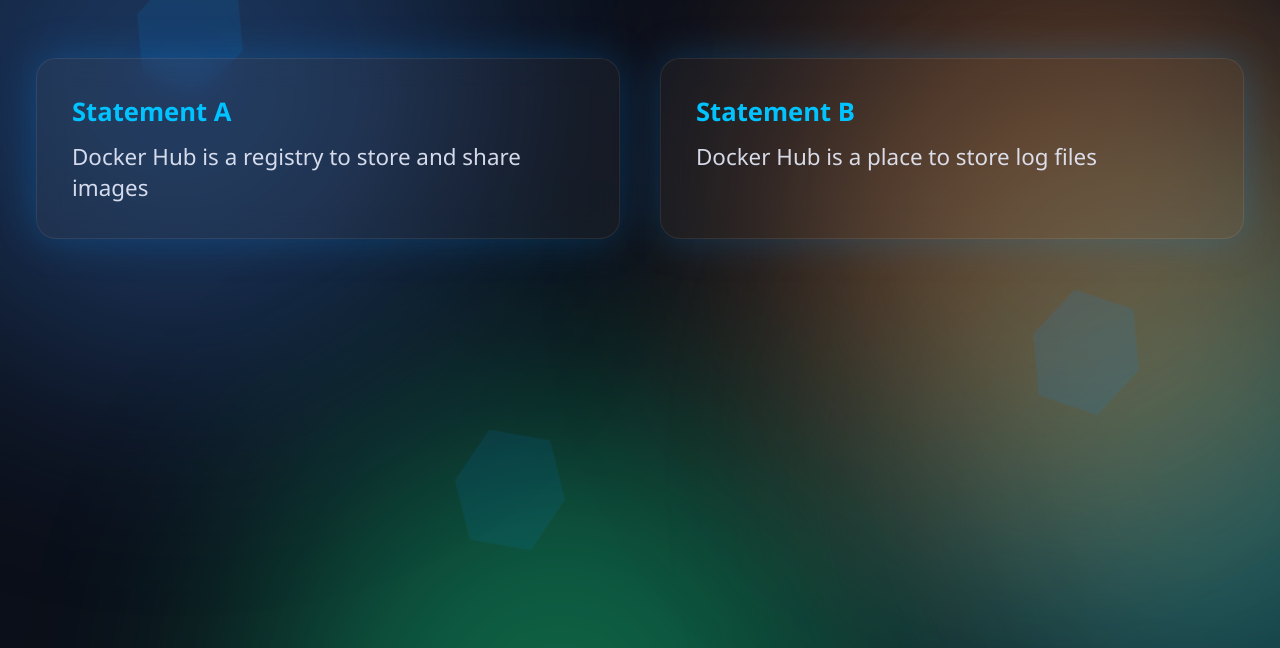
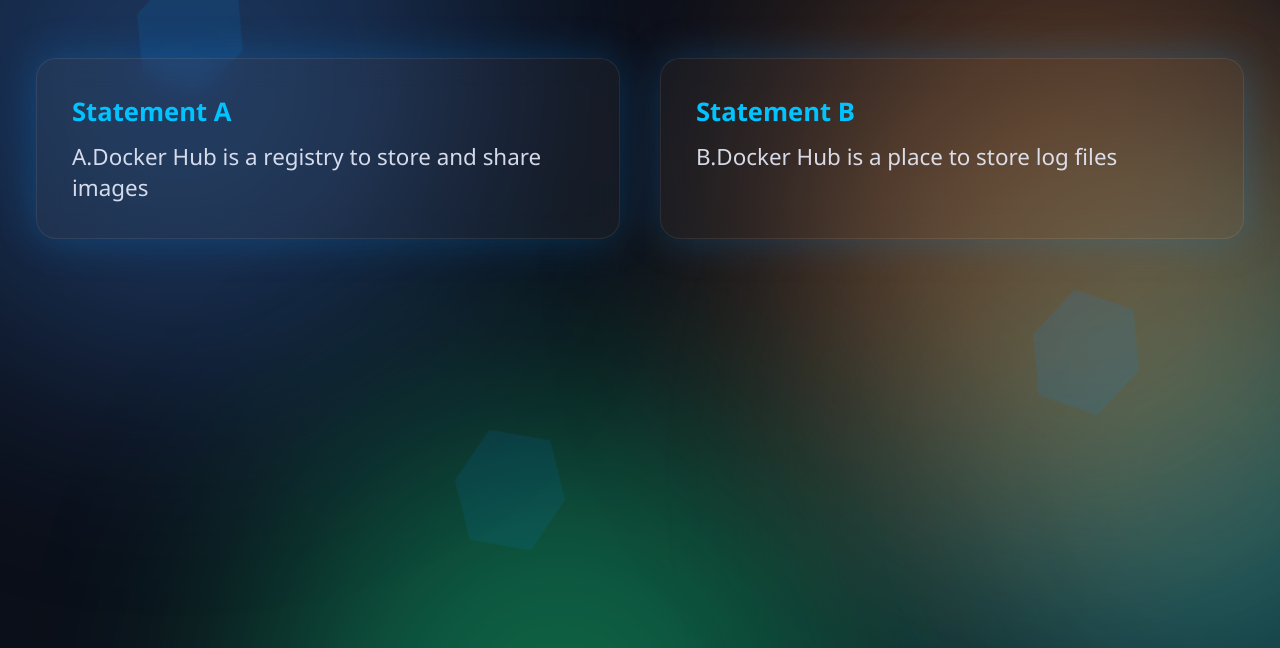
Before and after one commit to Thanusha2003/devOps-demo, a plain HTML site: page index.html in a window 1280 px wide. Shown: the part 152-800 px from the top of the page. Drawn offline with Linux system fonts and the light colour scheme.

Commit message:
Update index.html

```diff
--- a/index.html
+++ b/index.html
@@ -129,12 +129,12 @@
 <div class="wrapper">
     <div class="card">
         <div class="label">Statement A</div>
-        <div class="text" id="statementA"> Docker Hub is a registry to store and share images</div>
+        <div class="text" id="statementA"> A.Docker Hub is a registry to store and share images</div>
     </div>
 
     <div class="card">
         <div class="label">Statement B</div>
-        <div class="text" id="statementB">Docker Hub is a place to store log files</div>
+        <div class="text" id="statementB">B.Docker Hub is a place to store log files</div>
     </div>
 </div>
 
```
